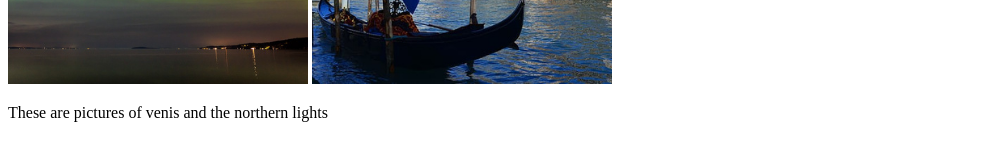
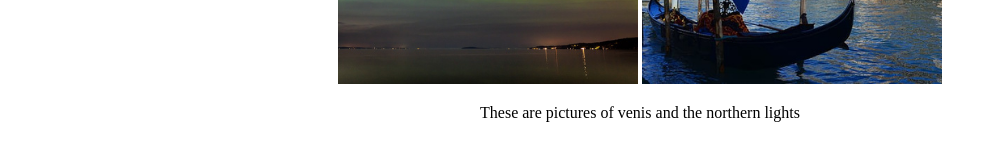
Before and after one commit to wiishopboi/blog-with-photos, a plain HTML site: page index.html in a window 1280 px wide. Shown: the part 612-772 px from the top of the page, without its empty margins (0-997 px from the left). Drawn offline with Linux system fonts and the light colour scheme.

Commit message:
Add files via upload

```diff
--- a/index.html
+++ b/index.html
@@ -1,8 +1,11 @@
 <html>
+
 <head>
     <title>Blog with photos</title>
 </head>
+
 <body>
+    <center>
         <p>
             Welcome To my photography world
         </p>
@@ -24,5 +27,5 @@ These are pictures of mountrushmore and a lion
         <p>
             These are pictures of venis and the northern lights
         </p>
-</body>
-</html>
+    </center>
+</body></html>
```
Lines whose indentation alone changed are shown as unchanged.
